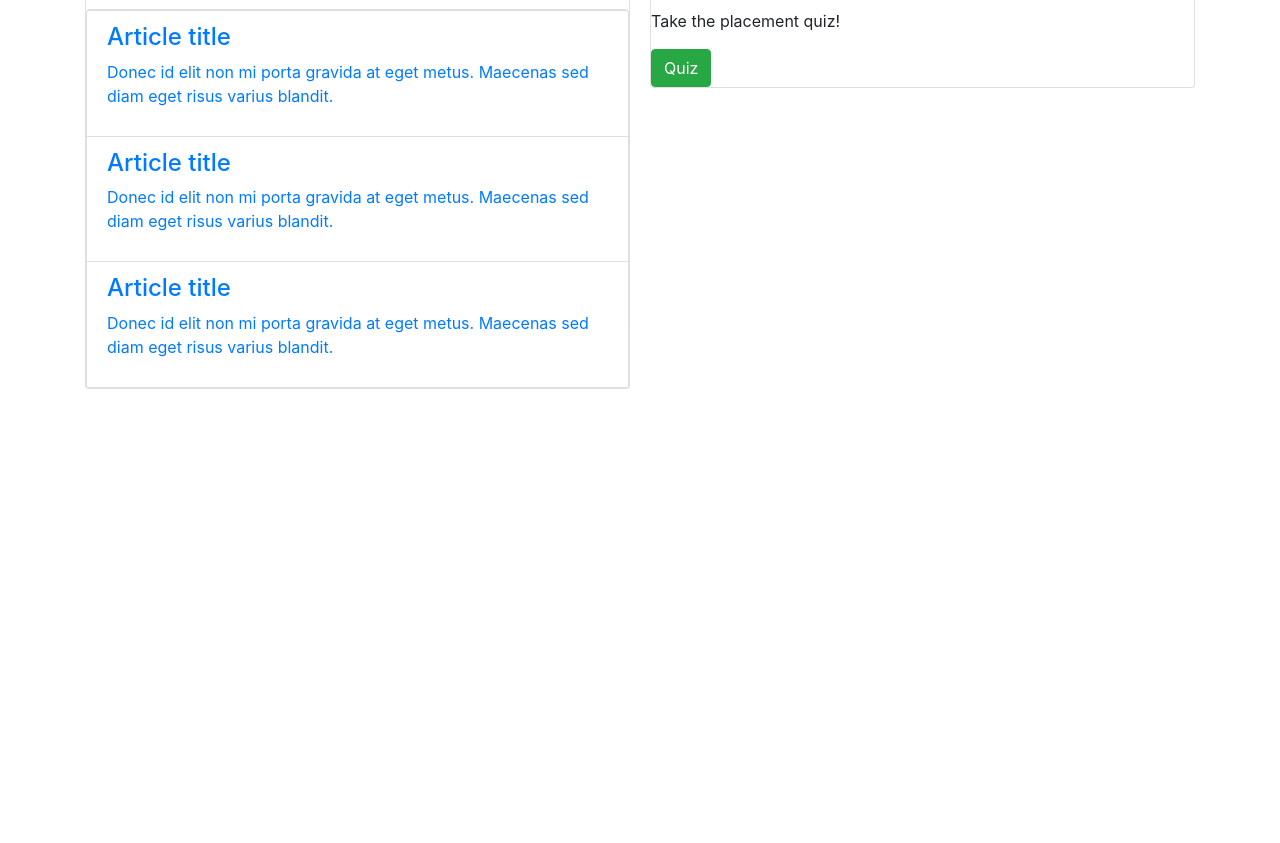
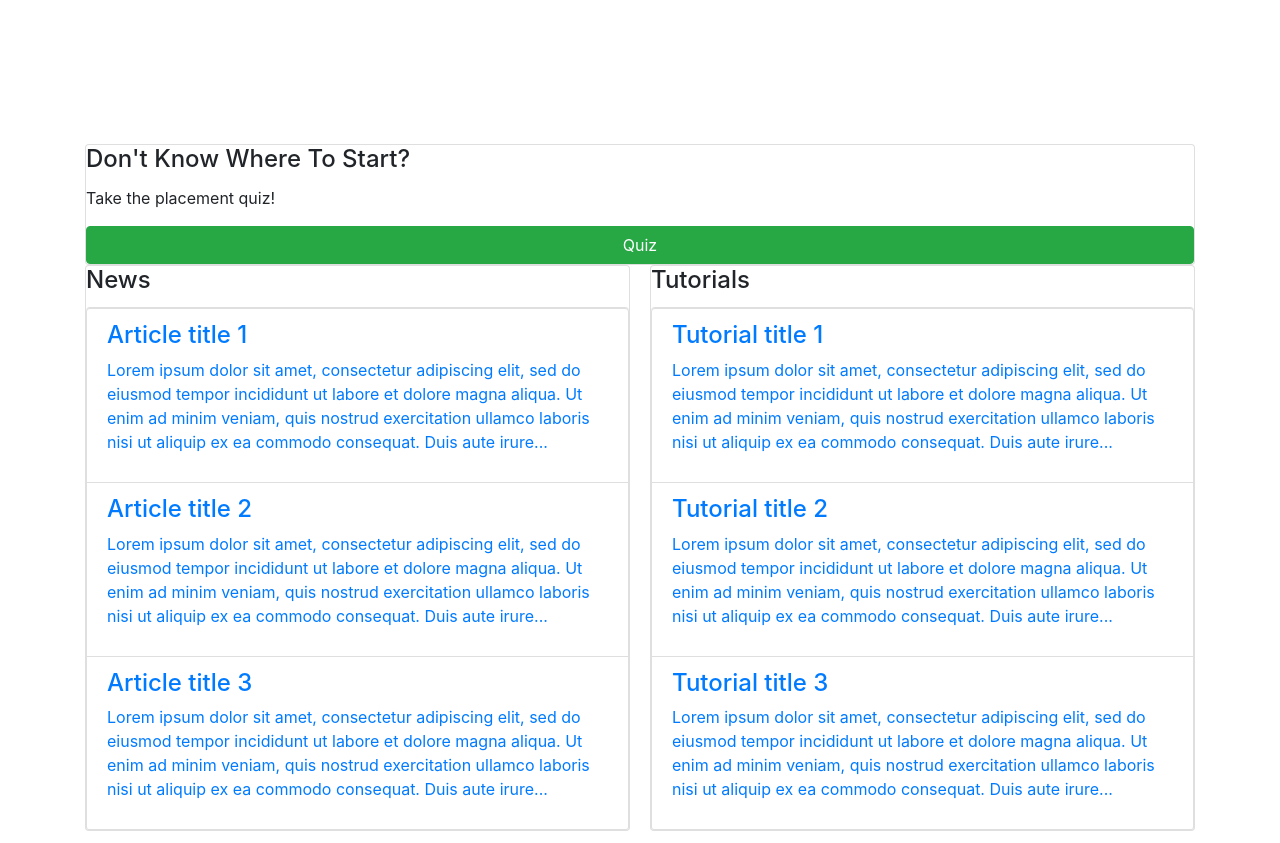
Before and after one commit to dlshriver/LEARN, a plain HTML site: page index.html in a window 1280 px wide. Shown: the part 179-1022 px from the top of the page. Before the commit the page ends 800 px from the top, so only its background shows below. Drawn offline with nearby package versions, Linux system fonts and the light colour scheme.

Commit message:
home screen

```diff
--- a/index.html
+++ b/index.html
@@ -6,7 +6,7 @@
     <meta http-equiv="X-UA-Compatible" content="IE=edge">
     <meta name="viewport" content="width=device-width, initial-scale=1">
     <!-- The above 3 meta tags *must* come first in the head; any other head content must come *after* these tags -->
-    <title>LEARN Robotics</title>
+    <title>Learn Robotics</title>
 
     <!-- Bootstrap -->
     <link rel="stylesheet" href="https://cdn.rawgit.com/twbs/bootstrap/v4-dev/dist/css/bootstrap.css">
@@ -19,7 +19,7 @@
                 &#9776;
             </button>
             <div class="collapse navbar-toggleable-xs" id="exCollapsingNavbar2">
-                <a class="navbar-brand" href="index.html">LEARN</a>
+                <a class="navbar-brand" href="index.html"><img src="elephant-green.png" width="32px" height="32px"></a>
                 <ul class="nav navbar-nav">
                     <li class="nav-item active">
                         <a class="nav-link" href="index.html">Home <span class="sr-only">(current)</span></a>
@@ -41,30 +41,65 @@
             </div>
         </div>
     </nav>
-
-    <div class="container" style="margin-top: 100px;">
+    <nav class="navbar navbar-light bg-faded navbar-fixed-top" style="margin-top: 55px">
+        <div class="container">
+            <div class="navbar-brand">
+                <h2>Learn Robotics</h2>
+            </div>
+        </div>
+    </nav>
+    <div class="container" style="margin-top: 150px;">
+        <div class="card card-block bg-inverse text-xs-center">
+            <h4 class="card-title">Don't Know Where To Start?</h4>
+            <p class="card-text">Take the placement quiz!</p>
+            <button class="btn btn-success" type="submit">Quiz</button>
+        </div>
         <div class="card-columns" style="-webkit-column-count:2; -moz-column-count:2; column-count:2;">
             <div class="card card-block">
                 <h4 class="card-title">News</h4>
                 <div class="list-group">
                     <a href="#" class="list-group-item">
-                        <h4 class="list-group-item-heading">Article title</h4>
-                        <p class="list-group-item-text">Donec id elit non mi porta gravida at eget metus. Maecenas sed diam eget risus varius blandit.</p>
+                        <h4 class="list-group-item-heading">Article title 1</h4>
+                        <p class="list-group-item-text">Lorem ipsum dolor sit amet, consectetur adipiscing elit, sed do eiusmod tempor incididunt ut labore
+                            et dolore magna aliqua. Ut enim ad minim veniam, quis nostrud exercitation ullamco laboris nisi
+                            ut aliquip ex ea commodo consequat. Duis aute irure...</p>
                     </a>
                     <a href="#" class="list-group-item">
-                        <h4 class="list-group-item-heading">Article title</h4>
-                        <p class="list-group-item-text">Donec id elit non mi porta gravida at eget metus. Maecenas sed diam eget risus varius blandit.</p>
+                        <h4 class="list-group-item-heading">Article title 2</h4>
+                        <p class="list-group-item-text">Lorem ipsum dolor sit amet, consectetur adipiscing elit, sed do eiusmod tempor incididunt ut labore
+                            et dolore magna aliqua. Ut enim ad minim veniam, quis nostrud exercitation ullamco laboris nisi
+                            ut aliquip ex ea commodo consequat. Duis aute irure...</p>
                     </a>
                     <a href="#" class="list-group-item">
-                        <h4 class="list-group-item-heading">Article title</h4>
-                        <p class="list-group-item-text">Donec id elit non mi porta gravida at eget metus. Maecenas sed diam eget risus varius blandit.</p>
+                        <h4 class="list-group-item-heading">Article title 3</h4>
+                        <p class="list-group-item-text">Lorem ipsum dolor sit amet, consectetur adipiscing elit, sed do eiusmod tempor incididunt ut labore
+                            et dolore magna aliqua. Ut enim ad minim veniam, quis nostrud exercitation ullamco laboris nisi
+                            ut aliquip ex ea commodo consequat. Duis aute irure...</p>
                     </a>
                 </div>
             </div>
-            <div class="card card-block bg-inverse text-xs-center">
-                <h4 class="card-title">Don't Know Where To Start?</h4>
-                <p class="card-text">Take the placement quiz!</p>
-                <button class="btn btn-success" type="submit">Quiz</button>
+            <div class="card card-block">
+                <h4 class="card-title">Tutorials</h4>
+                <div class="list-group">
+                    <a href="#" class="list-group-item">
+                        <h4 class="list-group-item-heading">Tutorial title 1</h4>
+                        <p class="list-group-item-text">Lorem ipsum dolor sit amet, consectetur adipiscing elit, sed do eiusmod tempor incididunt ut labore
+                            et dolore magna aliqua. Ut enim ad minim veniam, quis nostrud exercitation ullamco laboris nisi
+                            ut aliquip ex ea commodo consequat. Duis aute irure...</p>
+                    </a>
+                    <a href="#" class="list-group-item">
+                        <h4 class="list-group-item-heading">Tutorial title 2</h4>
+                        <p class="list-group-item-text">Lorem ipsum dolor sit amet, consectetur adipiscing elit, sed do eiusmod tempor incididunt ut labore
+                            et dolore magna aliqua. Ut enim ad minim veniam, quis nostrud exercitation ullamco laboris nisi
+                            ut aliquip ex ea commodo consequat. Duis aute irure...</p>
+                    </a>
+                    <a href="#" class="list-group-item">
+                        <h4 class="list-group-item-heading">Tutorial title 3</h4>
+                        <p class="list-group-item-text">Lorem ipsum dolor sit amet, consectetur adipiscing elit, sed do eiusmod tempor incididunt ut labore
+                            et dolore magna aliqua. Ut enim ad minim veniam, quis nostrud exercitation ullamco laboris nisi
+                            ut aliquip ex ea commodo consequat. Duis aute irure...</p>
+                    </a>
+                </div>
             </div>
         </div>
     </div>
```
Also changed, not shown: about.html (+1 -1 lines), quiz.html (+4 -4 lines), tutorials.html (+1 -1 lines), elephant-green.png (added).
